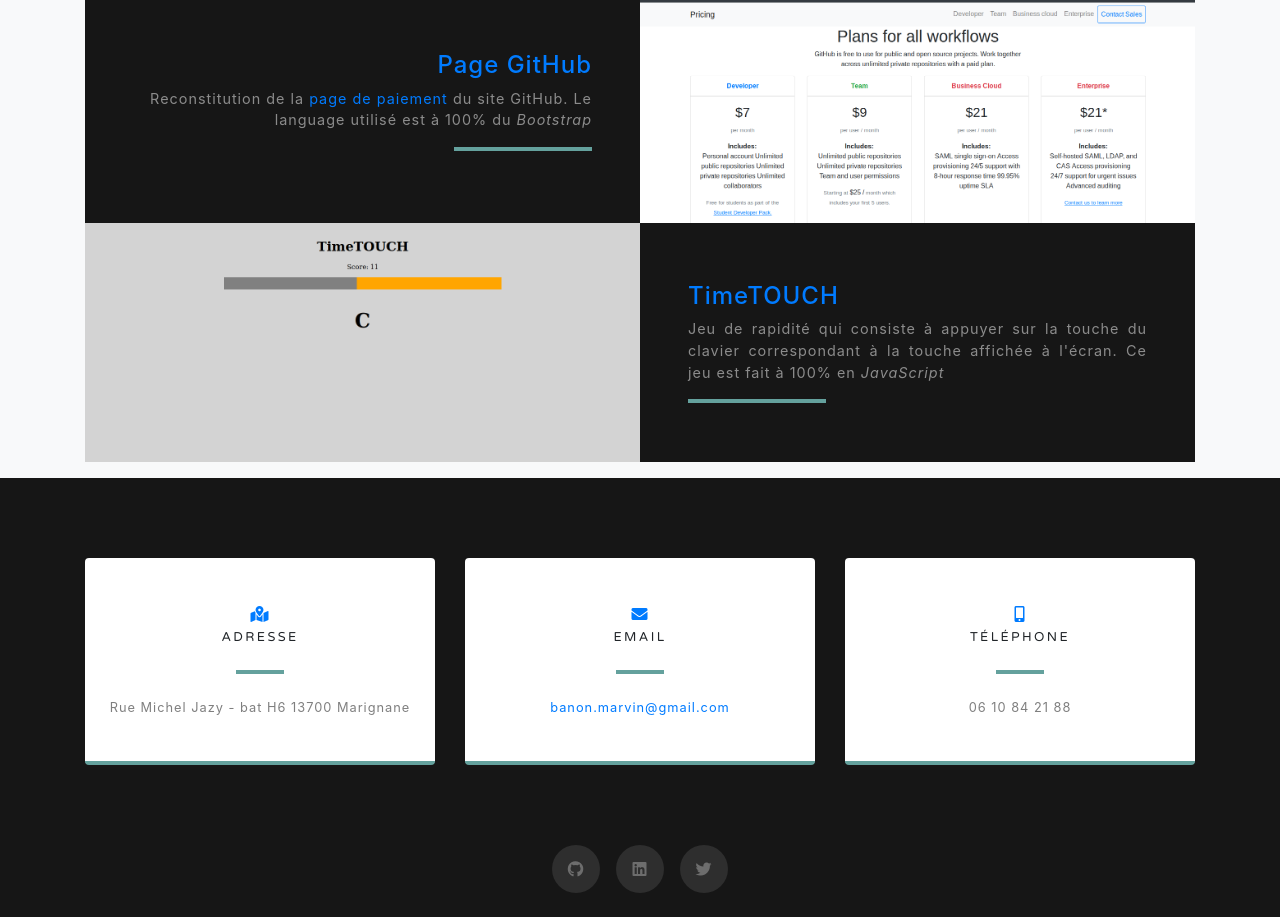
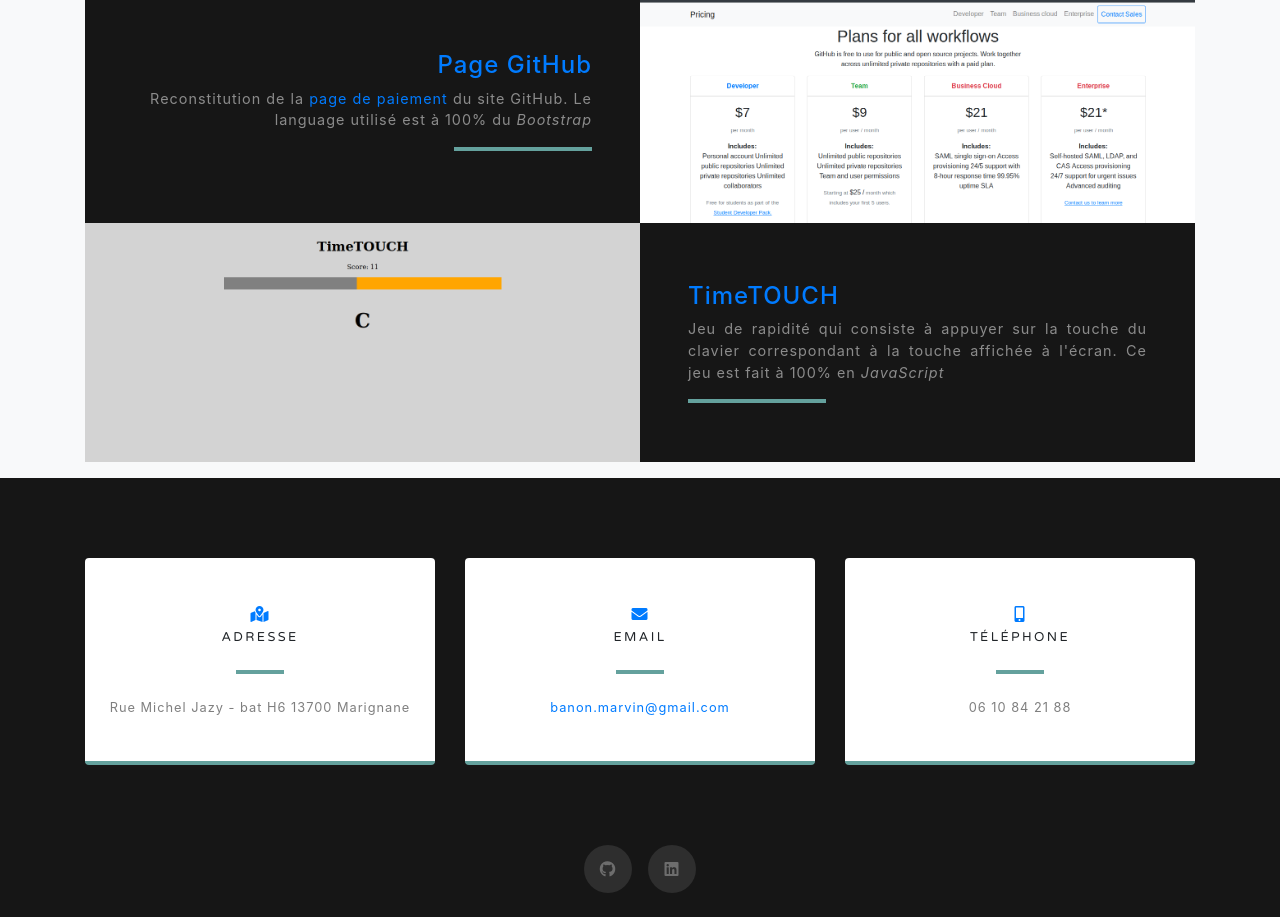
Before and after one commit to Banon-M/portFolioBanon, a website with bundled scripts: page index.html in a window 1280 px wide. Shown: the part 3505-4422 px from the top of the page. Built offline with nearby package versions, Linux system fonts and the light colour scheme.

Commit message:
scroll - phototitle

```diff
--- a/css/grayscale.css
+++ b/css/grayscale.css
@@ -3,6 +3,7 @@
  * Copyright 2013-2018 Start Bootstrap
  * Licensed under MIT (https://github.com/BlackrockDigital/startbootstrap-grayscale/blob/master/LICENSE)
  */
+    html, body { overflow-x: hidden; }
 
 #mainNav {
   min-height: 56px;
--- a/index.html
+++ b/index.html
@@ -9,8 +9,8 @@
 
   <meta name="description" content="">
   <meta name="author" content="">
-
-  <title>Banon Marvin - PortFolio</title>
+  <link rel="icon" href="img/moi.jpg">
+  <title>Marvin Banon - Développeur Web Junior Apprenti</title>
 
   <!-- Bootstrap core CSS -->
   <link href="vendor/bootstrap/css/bootstrap.min.css" rel="stylesheet">
@@ -389,9 +389,6 @@
         <a href="https://www.linkedin.com/in/marvin-banon/" target="_blank" class="mx-2">
           <i class="fab fa-linkedin"></i>
         </a>
-        <a href="https://twitter.com/MKiwess" target="_blank" class="mx-2">
-          <i class="fab fa-twitter"></i>
-        </a>
       </div>
     </div>
   </footer>
```
